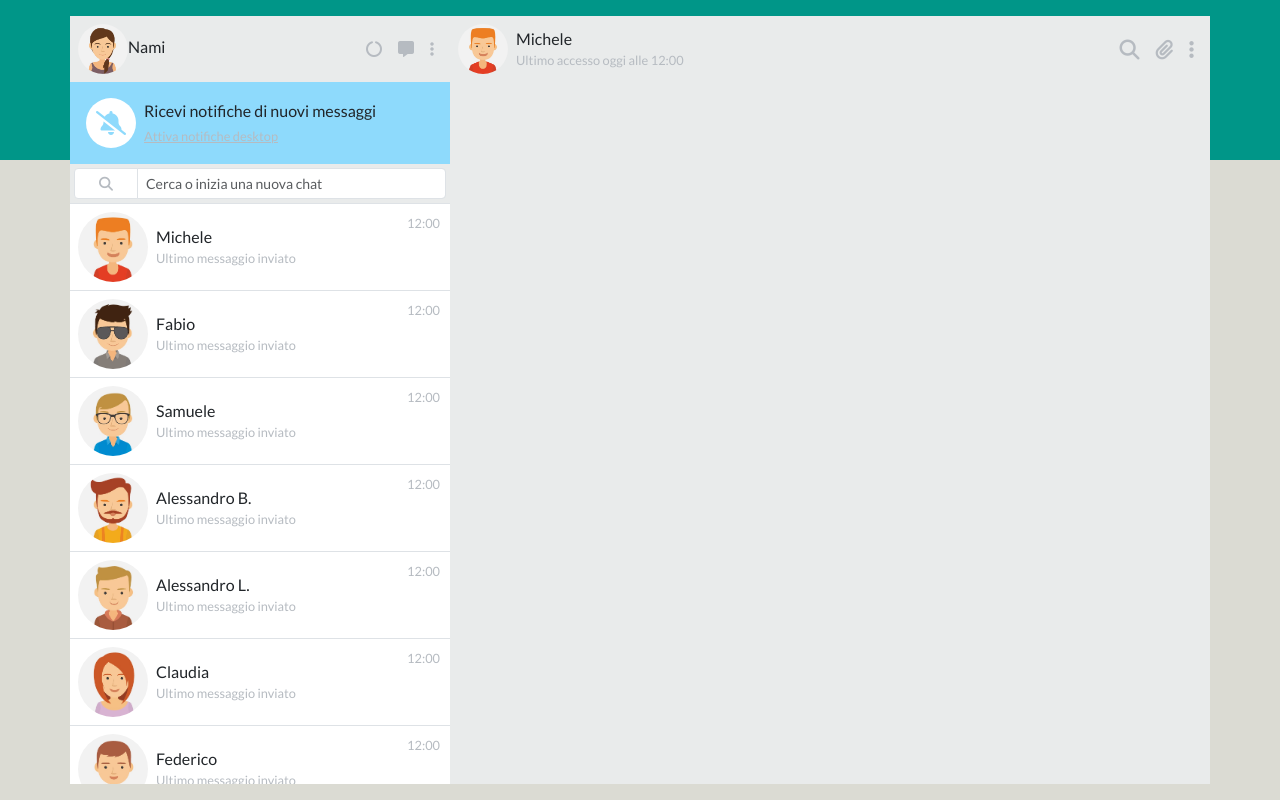
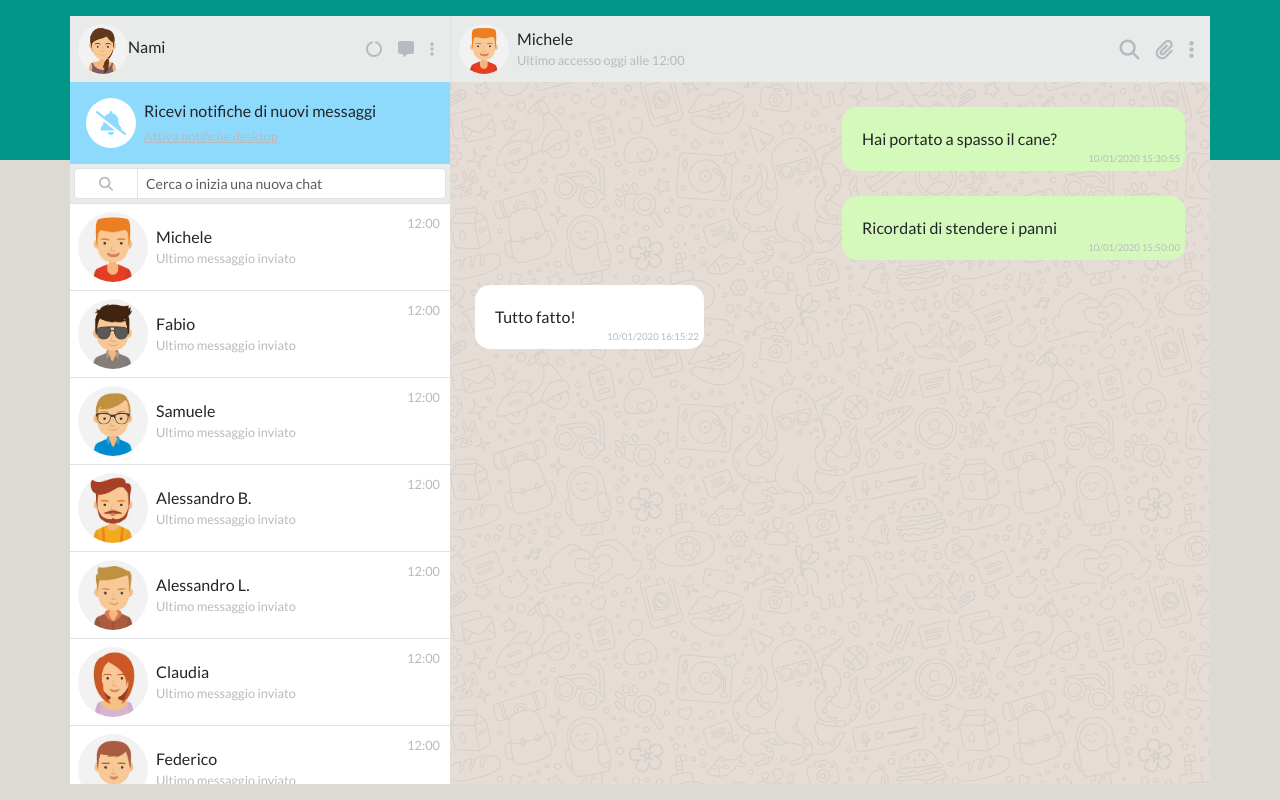
Before and after one commit to alexraduca01/vue-boolzapp, a plain HTML site: page index.html in a window 1280 px wide. Drawn offline with nearby package versions, Linux system fonts and the light colour scheme.

Commit message:
added chat-container

```diff
--- a/css/style.css
+++ b/css/style.css
@@ -82,3 +82,35 @@ body {
     right: 10px;
     font-size: 0.8rem;
 }
+.chat-container {
+    background-image: url(../img/mine.jpg);
+}
+.sent {
+    margin: 25px 25px;
+    display: flex;
+    justify-content: end;
+}
+.sent-message {
+    background-color: var(--color-sent-message);
+    padding: 20px;
+    padding-right: 8rem;
+    border-radius: 15px;
+    position: relative;
+}
+.received {
+    margin: 25px 25px;
+    display: flex;
+}
+.received-message {
+    background-color: white;
+    padding: 20px;
+    padding-right: 8rem;
+    border-radius: 15px;
+    position: relative;
+}
+.hour-message {
+    position: absolute;
+    bottom: 5px;
+    right: 5px;
+    font-size: 0.6rem;
+}
--- a/index.html
+++ b/index.html
@@ -60,8 +60,8 @@
                             </div>
                         </div>
                     </div>
-                    <div class="col-12 col-md-8 my-contact-hover p-0">
-                        <div class="col-12 justify-content-between p-2 d-flex align-items-center">
+                    <div class="col-12 col-md-8 my-contact-hover flex-column d-flex p-0">
+                        <div class="col-12 border-start justify-content-between p-2 d-flex align-items-center">
                             <div class="d-flex align-items-center">
                                 <div>
                                     <img :src="contacts[0].avatar" class="avatar" alt="">
@@ -77,6 +77,37 @@
                                 <i class="fa-solid mx-2 fa-ellipsis-vertical"></i>
                             </div>
                         </div>
+                        <div class="col-12 flex-grow-1 h-0 overflow-y-auto chat-container">
+                            <div v-for="mex in contacts[0].messages">
+                                <div :class="mex.status">
+                                    <div :class="mex.status + '-message'">
+                                        <p class="m-0">{{ mex.message }}</p>
+                                        <span class="hour-message my-text-grey">{{ mex.date }}</span>
+                                    </div>
+                                </div>
+                            </div>
+                            <!-- <div class="sent">
+                                <div class="sent-message">
+                                    <p class="m-0">{{ contacts[0].messages[0].message }}</p>
+                                    <span class="hour-message my-text-grey">15:30</span>
+                                </div>
+                            </div>
+                            <div class="sent">
+                                <div class="sent-message">
+                                    <span>{{ contacts[0].messages[1].message }}</span>
+                                    <span class="hour-message my-text-grey">15:50</span>
+                                </div>
+                            </div>
+                            <div class="received">
+                                <div class="received-message">
+                                    <span>{{ contacts[0].messages[2].message }}</span>
+                                    <span class="hour-message my-text-grey">16:15</span>
+                                </div>
+                            </div> -->
+                        </div>
+                        <div class="col-12">
+
+                        </div>
                     </div>
                 </div>
             </div>
```
